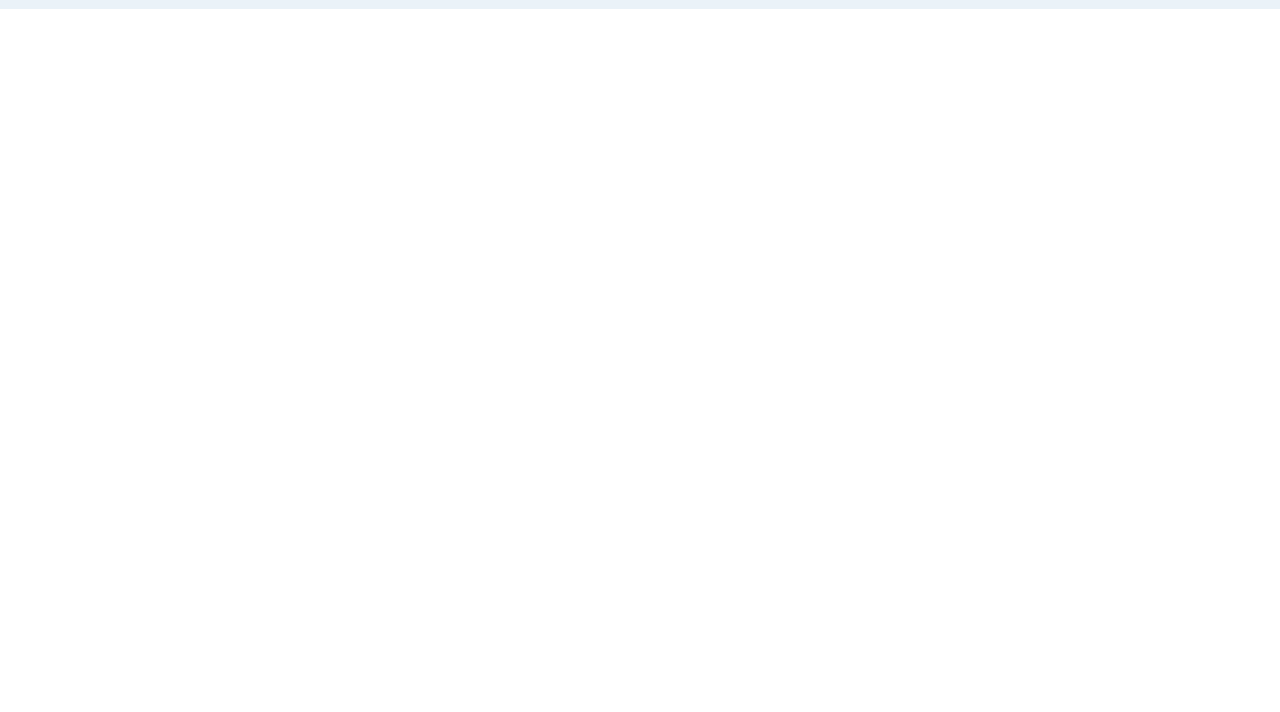
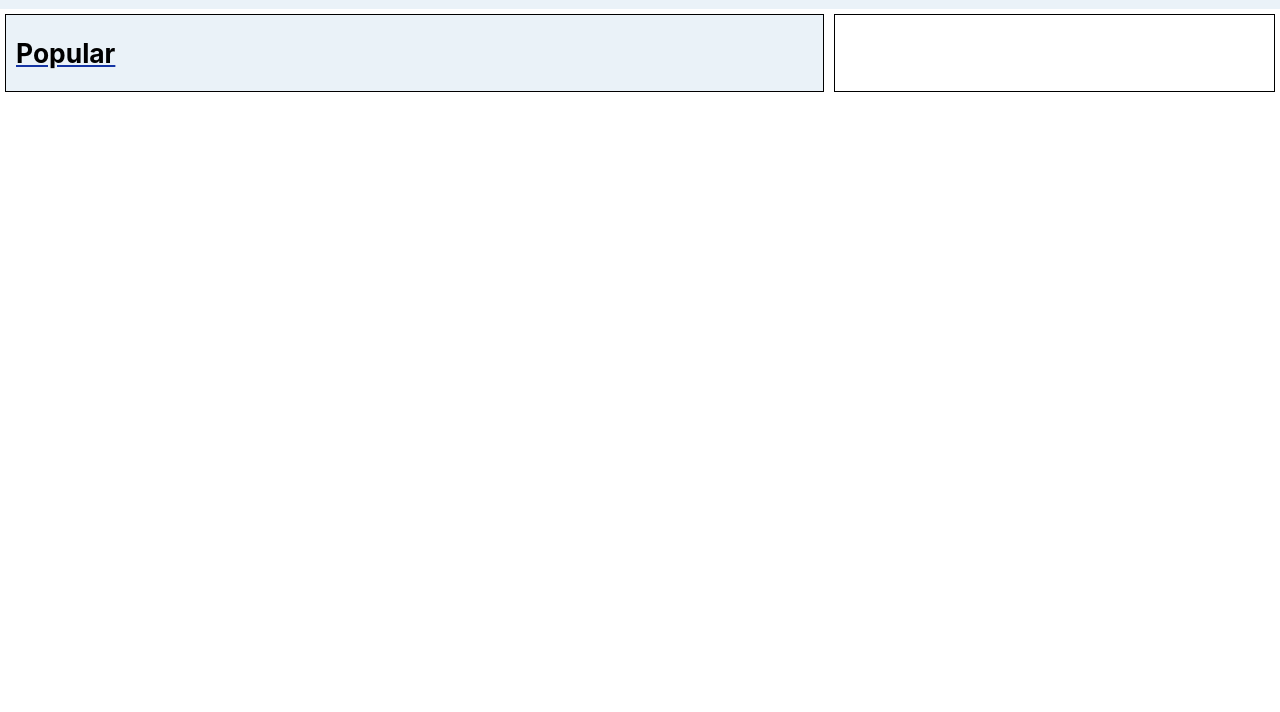
Before and after one commit to Gwazza23/Reddit-App, a React app: page / in a window 1280 px wide. Shown: the part 88-800 px from the top of the page. Built offline with nearby package versions, Linux system fonts and the light colour scheme.

Commit message:
create homepage + css

```diff
--- a/src/App/App.css
+++ b/src/App/App.css
@@ -34,3 +34,26 @@
 .search-bar-div input:focus {
   outline: none;
 }
+
+/* MAIN CSS */
+.home-page-div {
+  display: flex;
+}
+
+.home-page-div main{
+  border: 1px solid black;
+  background:var(--secondary);
+  width: 65%;
+  margin:5px;
+}
+.home-page-div aside{
+  border: 1px solid black;
+  width: 35%;
+  margin:5px;
+}
+.home-page-div h2 {
+  font-size: 1.65rem;
+  margin-left: 10px;
+  text-decoration: underline;
+  text-decoration-color: var(--primary);
+}
--- a/src/App/App.js
+++ b/src/App/App.js
@@ -1,21 +1,27 @@
 import "./App.css";
 
 //import react-router-dom
-import {RouterProvider, createBrowserRouter, createRoutesFromElements, Route} from 'react-router-dom'
+import {
+  RouterProvider,
+  createBrowserRouter,
+  createRoutesFromElements,
+  Route,
+} from "react-router-dom";
+
+//import components
+import HomePage from "../Components/HomePage/HomePage";
 import SearchBar from "../Components/SearchBar/SearchBar";
 
 const router = createBrowserRouter(
   createRoutesFromElements(
-    <Route>
-      <Route path="/" element={<SearchBar />}/>
+    <Route element={<SearchBar />}>
+        <Route path="/" element={<HomePage/>} />
     </Route>
   )
-)
+);
 
 function App() {
-  return (
-    <RouterProvider router={router} />
-  );
+  return <RouterProvider router={router} />;
 }
 
 export default App;
--- /dev/null
+++ b/src/Components/HomePage/HomePage.js
@@ -0,0 +1,14 @@
+
+export default function HomePage() {
+  return (
+    <div className="home-page-div">
+      <main>
+        <h2>Popular</h2>
+        <div>
+        </div>
+      </main>
+      <aside>
+      </aside>
+    </div>
+  );
+}
--- a/src/Components/SearchBar/SearchBar.js
+++ b/src/Components/SearchBar/SearchBar.js
@@ -1,5 +1,8 @@
+import { Outlet } from "react-router-dom";
+
 export default function SearchBar() {
   return (
+    <>
     <div className="search-bar-div">
       <h1>
         Reddit<span>.min</span>
@@ -8,5 +11,7 @@ export default function SearchBar() {
         <input />
       </form>
     </div>
+    <Outlet />
+    </>
   );
 }
```
